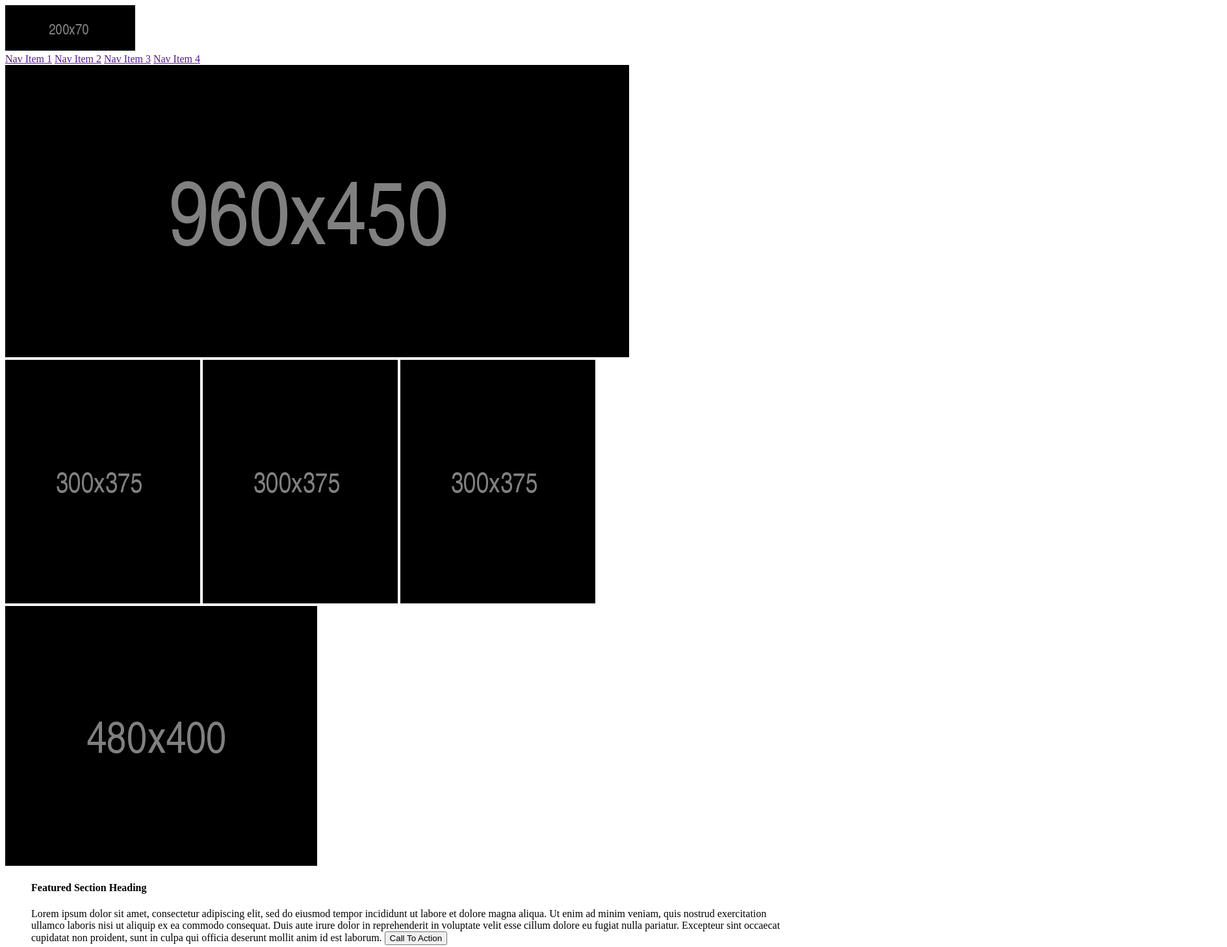
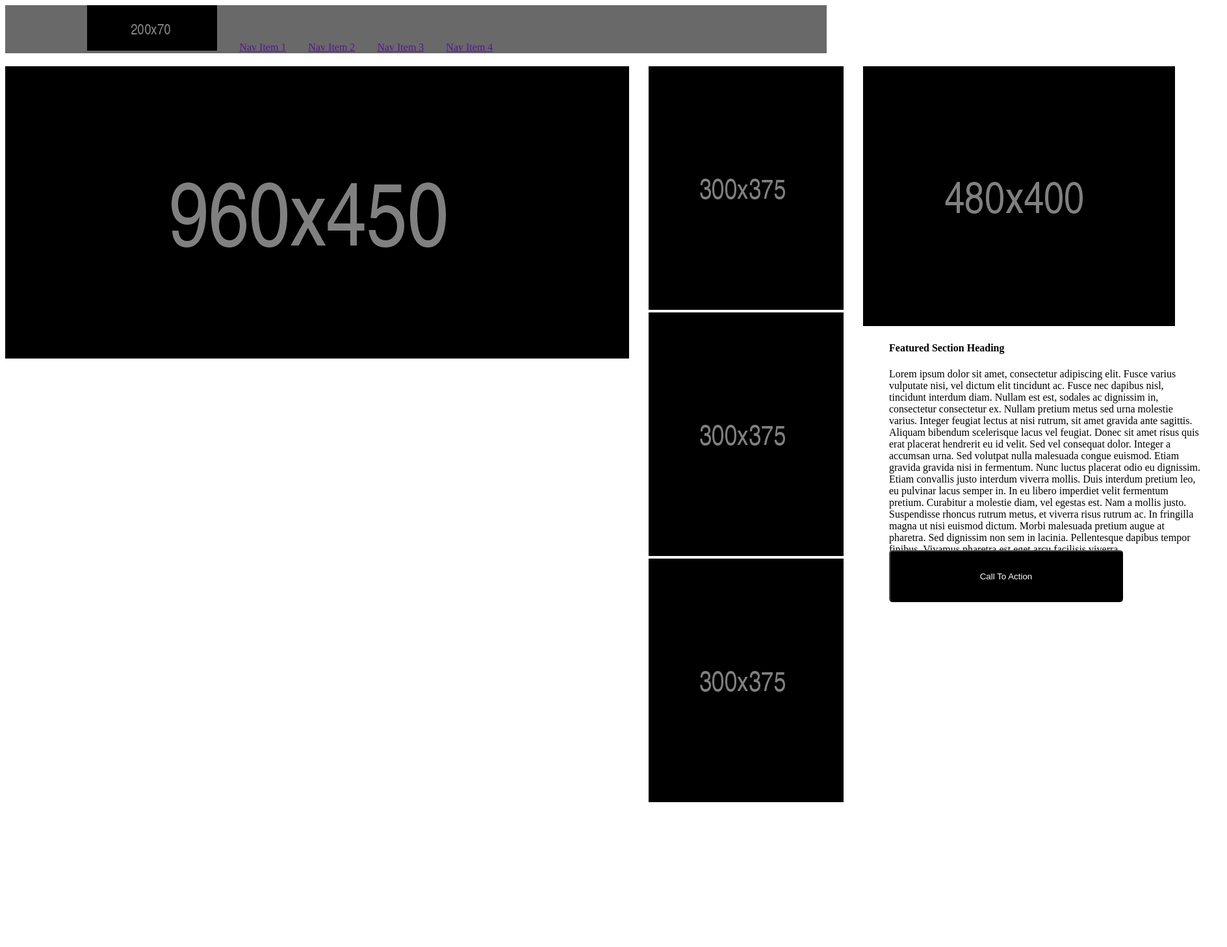
Before and after one commit to Megga-Miister/09-wireframe-exercise, a plain HTML site: page index.html in a window 1280 px wide. Shown: the whole page at 65% size, 1888 px wide, since content can reach past the window. After the commit the page ends 1247 px from the top, so only its background shows below. Drawn offline with Linux system fonts and the light colour scheme.

Commit message:
adding css style properties

```diff
--- a/index.html
+++ b/index.html
@@ -8,35 +8,35 @@
 </head>
 <body>
   <header>
+    <div id='header'>
       <img src="img/200x70.png">
 
       <nav>
-        <a href="">Nav Item 1</a>
-        <a href="">Nav Item 2</a>
-        <a href="">Nav Item 3</a>
-        <a href="">Nav Item 4</a>
+        <a class='nav' href="">Nav Item 1</a>
+        <a class='nav' href="">Nav Item 2</a>
+        <a class='nav' href="">Nav Item 3</a>
+        <a class='nav' href="">Nav Item 4</a>
       <nav>
+    </div>
   </header>
 
   <main>
-    <div>
+    <div id='hero-image'>
         <img src="img/960x450.png">
     </div>
 
-    <div>
+    <div id='sub-banners'>
         <img src="img/300x375.png">
         <img src="img/300x375.png">
         <img src="img/300x375.png">
     </div>
 
-    <div>
+    <div id='featured-section'>
       <img src="img/480x400.png">
       <figure>
-        <p>
           <h4>Featured Section Heading</h4>
-          Lorem ipsum dolor sit amet, consectetur adipiscing elit, sed do eiusmod tempor incididunt ut labore et dolore magna aliqua. Ut enim ad minim veniam, quis nostrud exercitation ullamco laboris nisi ut aliquip ex ea commodo consequat. Duis aute irure dolor in reprehenderit in voluptate velit esse cillum dolore eu fugiat nulla pariatur. Excepteur sint occaecat cupidatat non proident, sunt in culpa qui officia deserunt mollit anim id est laborum.
+          <p>Lorem ipsum dolor sit amet, consectetur adipiscing elit. Fusce varius vulputate nisi, vel dictum elit tincidunt ac. Fusce nec dapibus nisl, tincidunt interdum diam. Nullam est est, sodales ac dignissim in, consectetur consectetur ex. Nullam pretium metus sed urna molestie varius. Integer feugiat lectus at nisi rutrum, sit amet gravida ante sagittis. Aliquam bibendum scelerisque lacus vel feugiat. Donec sit amet risus quis erat placerat hendrerit eu id velit. Sed vel consequat dolor. Integer a accumsan urna. Sed volutpat nulla malesuada congue euismod. Etiam gravida gravida nisi in fermentum. Nunc luctus placerat odio eu dignissim. Etiam convallis justo interdum viverra mollis. Duis interdum pretium leo, eu pulvinar lacus semper in. In eu libero imperdiet velit fermentum pretium. Curabitur a molestie diam, vel egestas est. Nam a mollis justo. Suspendisse rhoncus rutrum metus, et viverra risus rutrum ac. In fringilla magna ut nisi euismod dictum. Morbi malesuada pretium augue at pharetra. Sed dignissim non sem in lacinia. Pellentesque dapibus tempor finibus. Vivamus pharetra est eget arcu facilisis viverra. </p>
           <button>Call To Action</button>
-        </p>
       </figure>
     </div>
 
--- a/style.css
+++ b/style.css
@@ -0,0 +1,61 @@
+header{
+  width:100%;
+  height:25%;
+  bottom:0;
+  left:0;
+  background-color:#696969;
+}
+
+#header{
+  margin: auto;
+  width: 80%;
+  margin-bottom: 20px;
+}
+
+nav{
+  display: inline;
+}
+
+.nav{
+  margin-left: 30px;
+}
+
+main{
+  display: grid;
+  grid-template-columns: repeat(3,1.2fr);
+  grid-column-gap: 30px;
+  grid-row-gap: 30px;
+}
+
+figure{
+  position: relative;
+  width: 480px;
+  height: 400;
+}
+
+p{
+  width: 480px;
+  height: 240;
+  overflow: scroll;
+}
+
+button{
+  position: absolute;
+  top: 320px;
+  left: 0;
+
+  width:360px;
+  height: 80px;
+  border-radius: 5px;
+
+  background-color:black;
+  color: white;
+}
+
+footer{
+  width:100%;
+  height:25%;
+  bottom:0;
+  left:0;
+  background-color:#696969;
+}
```
